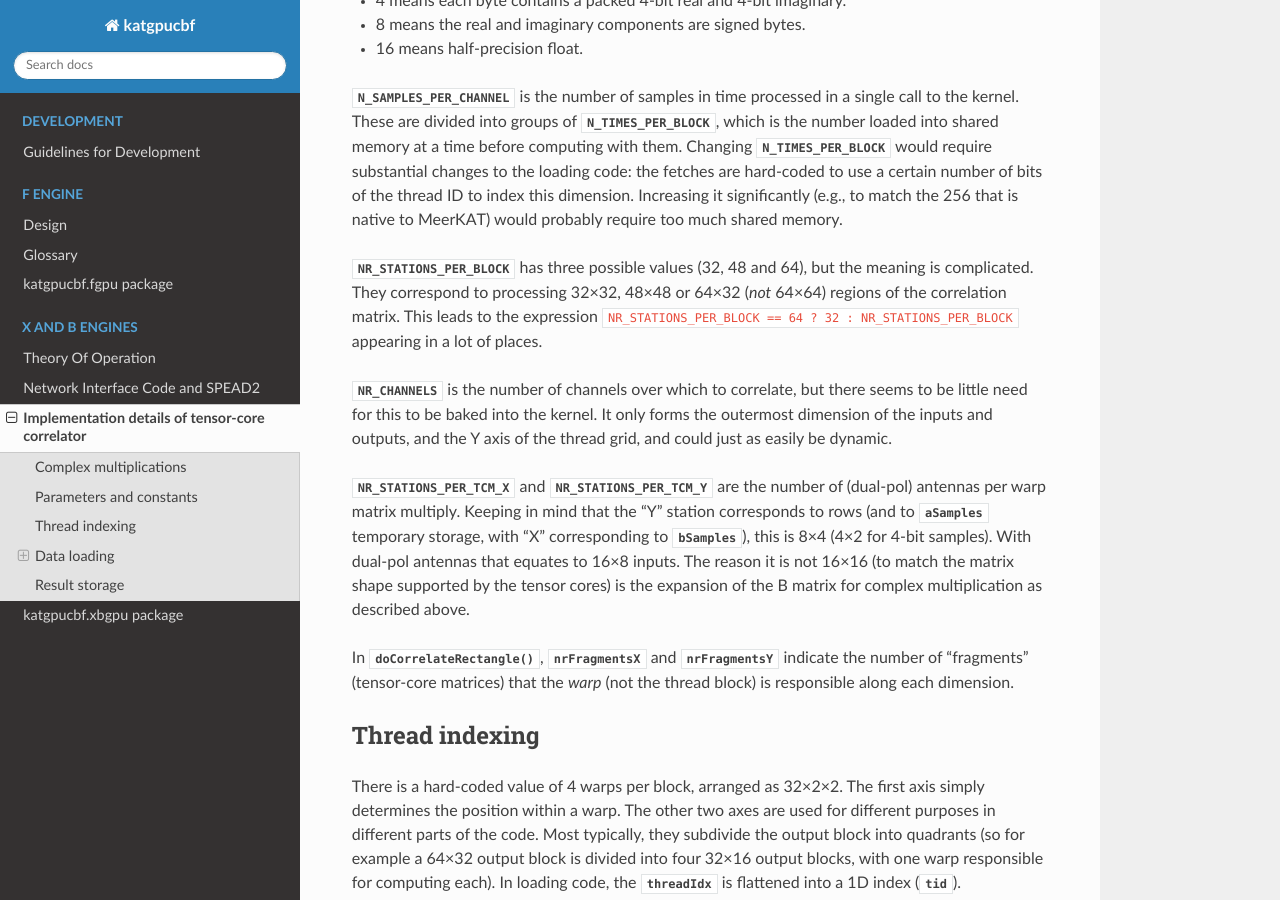
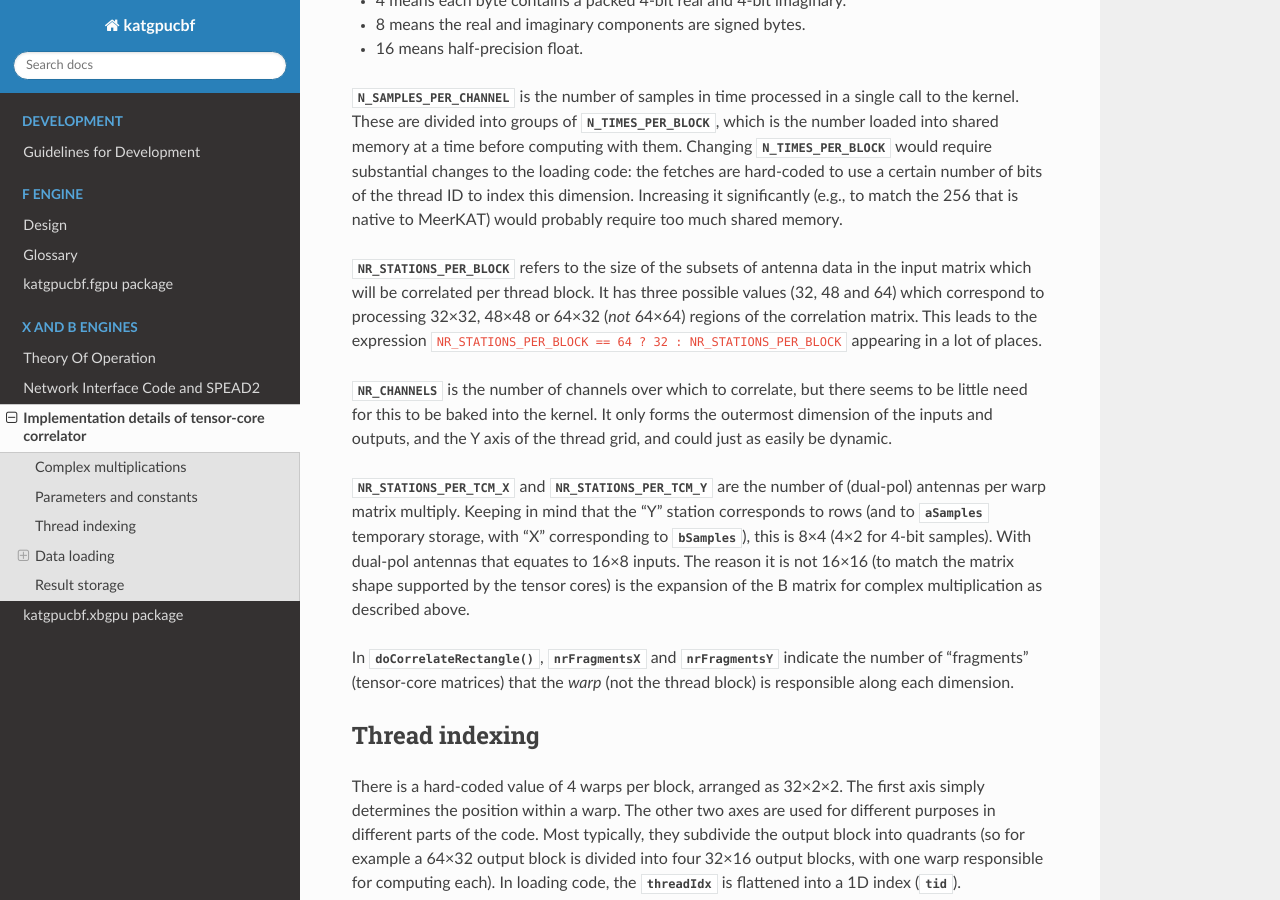
Before and after one commit to ska-sa/katgpucbf, a Sphinx documentation site: the page built from doc/xbgpu.tcc.rst, in a window 1280 px wide and 900 px high, scrolled down 1222 px. Built offline with Sphinx 7.4.7 and the Read the Docs theme 2.0.0, drawn with Linux system fonts in a browser that asks for light colours; formulas are drawn with MathJax 3; the version number could not be read and is left out.

Commit message:
Tweak description of NR_STATIONS_PER_BLOCK
Relates to NGC-334.

```diff
--- a/doc/xbgpu.tcc.rst
+++ b/doc/xbgpu.tcc.rst
@@ -68,10 +68,11 @@ use a certain number of bits of the thread ID to index this dimension.
 Increasing it significantly (e.g., to match the 256 that is native to MeerKAT)
 would probably require too much shared memory.
 
-:c:macro:`NR_STATIONS_PER_BLOCK` has three possible values (32, 48 and 64),
-but the meaning is complicated. They correspond to processing 32×32, 48×48 or
-64×32 (*not* 64×64) regions of the correlation matrix. This leads to the
-expression ``NR_STATIONS_PER_BLOCK == 64 ? 32 : NR_STATIONS_PER_BLOCK``
+:c:macro:`NR_STATIONS_PER_BLOCK` refers to the size of the subsets of antenna
+data in the input matrix which will be correlated per thread block.  It has
+three possible values (32, 48 and 64) which correspond to processing 32×32,
+48×48 or 64×32 (*not* 64×64) regions of the correlation matrix. This leads
+to the expression ``NR_STATIONS_PER_BLOCK == 64 ? 32 : NR_STATIONS_PER_BLOCK``
 appearing in a lot of places.
 
 :c:macro:`NR_CHANNELS` is the number of channels over which to correlate, but
```
